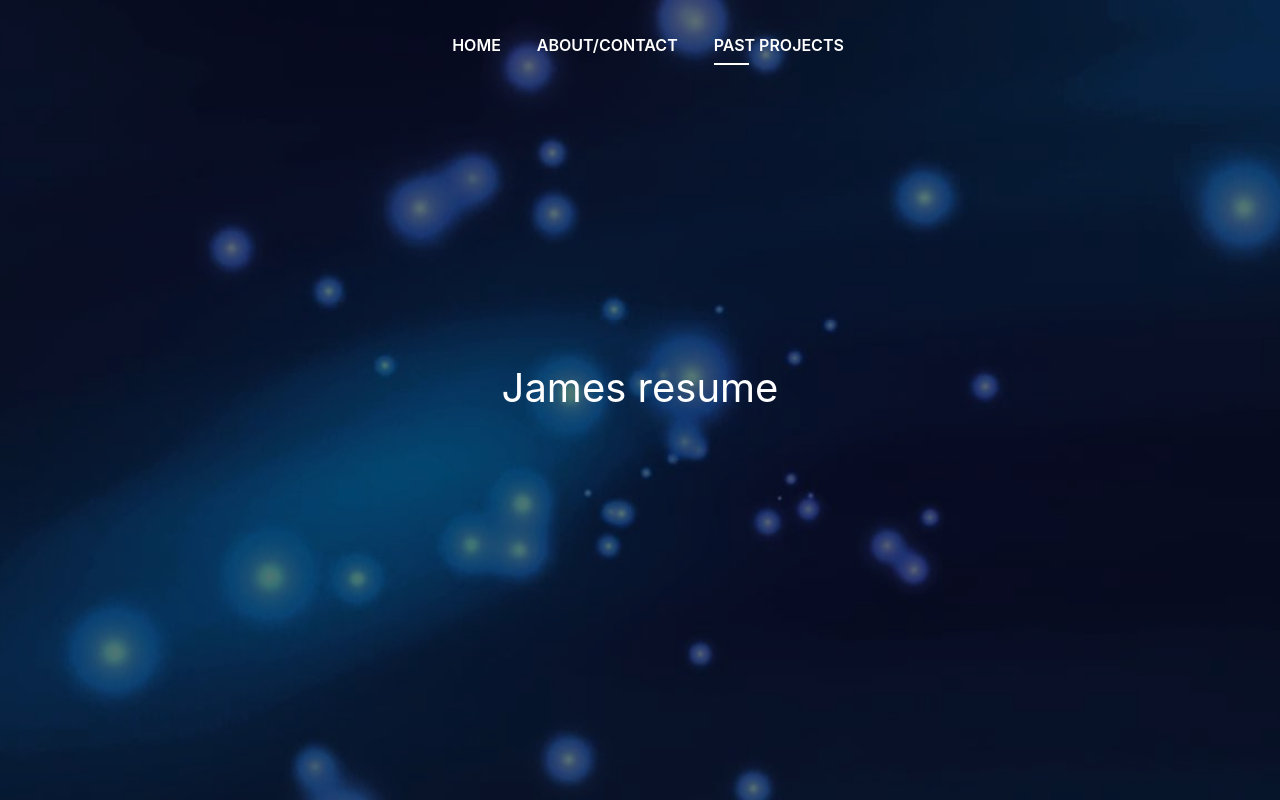
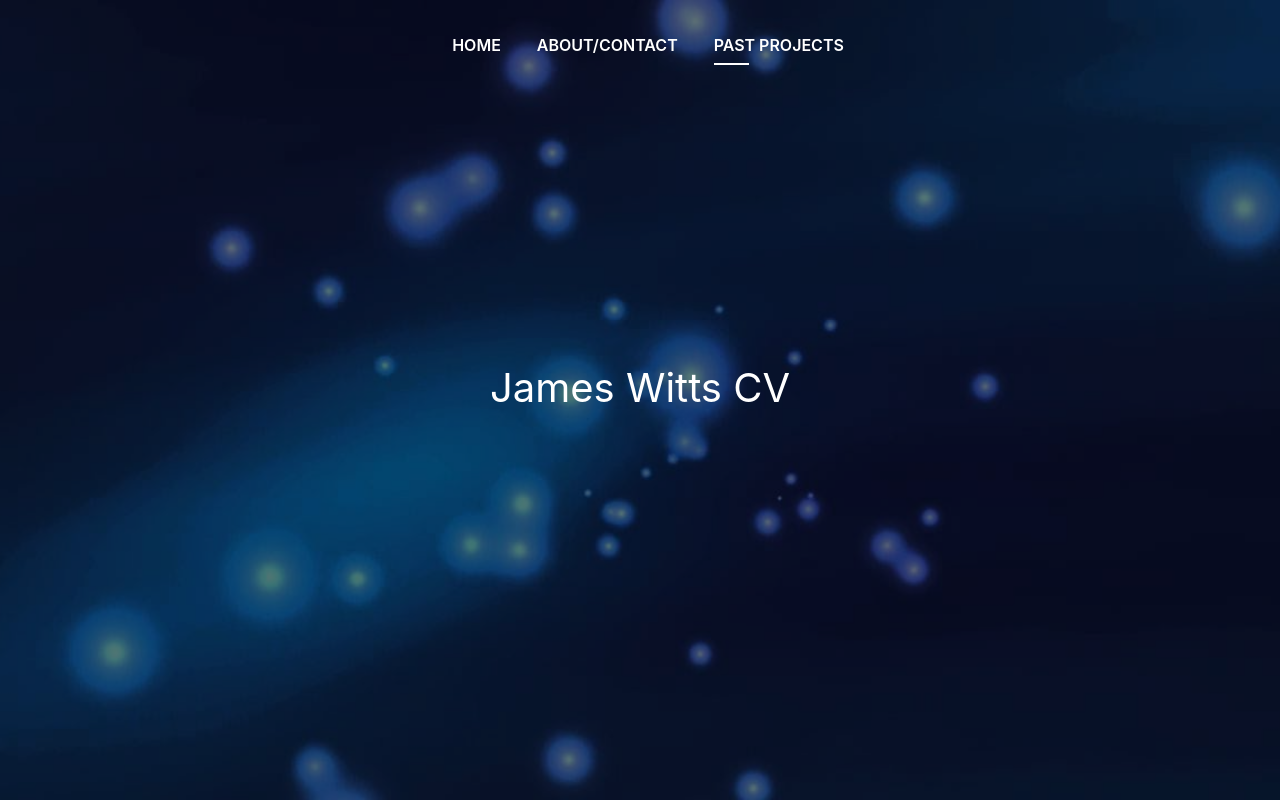
Before and after one commit to junder-git/cv, a plain HTML site: page index.html in a window 1280 px wide. Shown: the top 800 px of the page. Drawn offline with Linux system fonts and the light colour scheme; files whose address does not match are found by name.

Commit message:
Update index.html

```diff
--- a/index.html
+++ b/index.html
@@ -3,7 +3,7 @@
 
 <head>
     <meta charset="utf-8">
-    <title>James resume</title>
+    <title>James CV</title>
     <meta content="width=device-width, initial-scale=1.0" name="viewport">
     <meta content="" name="keywords">
     <meta content="" name="description">
@@ -75,7 +75,7 @@
                 <div class="container">
                     <!--<p class="display-6 color-d">Hello, world!</p>-->
                     <h1 class="intro-title mb-4">
-                        <p class="intro-subtitle"><span class="text-slider-items">James resume</span><strong class="text-slider"></strong></p>
+                        <p class="intro-subtitle"><span class="text-slider-items">James Witts CV</span><strong class="text-slider"></strong></p>
                     </h1>
                     <!-- <p class="pt-3"><a class="btn btn-primary btn js-scroll px-4" href="#about" role="button">Learn More</a></p> -->
                 </div>
```
